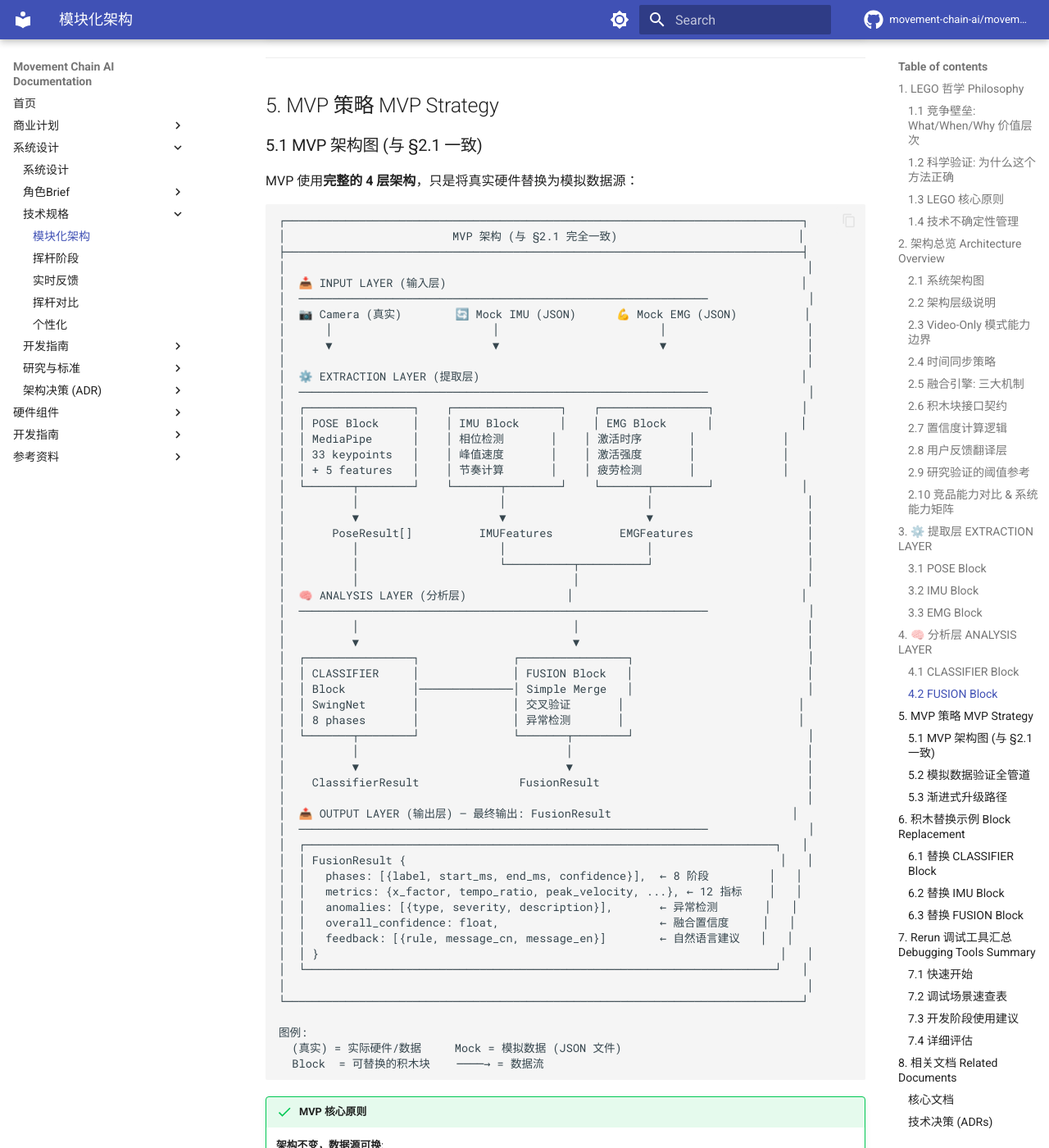
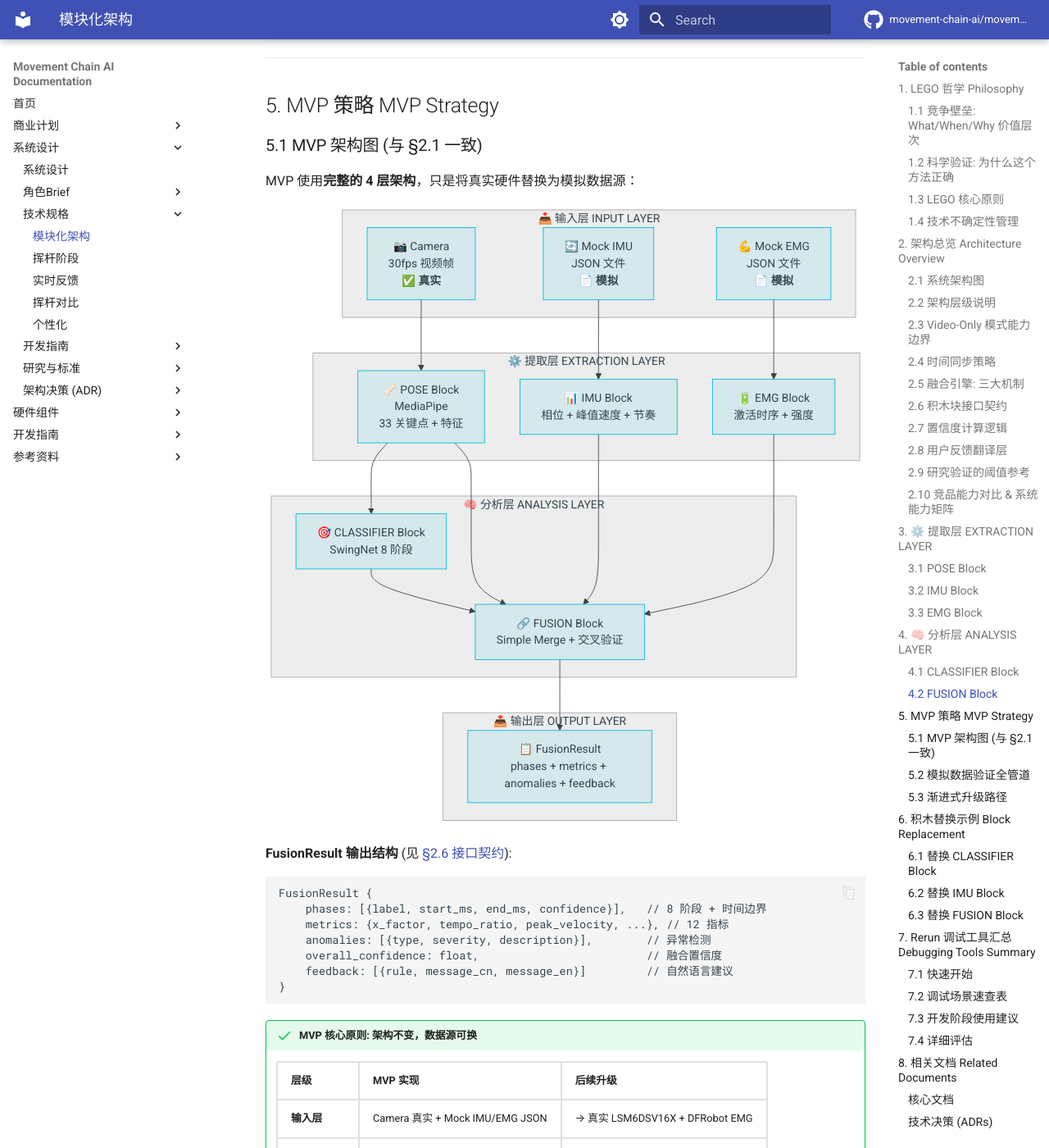
Before and after one commit to movement-chain-ai/movement-chain-docs, an MkDocs documentation site: the page built from docs/zh/design/specs/modular-architecture.md, in a window 1280 px wide and 1400 px high, scrolled down 21448 px. Shown: the whole window at 82% size. Built offline with MkDocs 1.6.1 and Material for MkDocs 9.7.7, drawn with Linux system fonts in a browser that asks for light colours; comment, search, counter and statistics services are not loaded; the version menu is left out; some of the changed text lies outside the part shown.

Commit message:
docs: §5.1 MVP 架构图改用 Mermaid 格式
- 从 ASCII 改为 Mermaid flowchart，与 §2.1 格式一致
- 输入层节点标注 ✅真实 / 📄模拟 区分数据源
- FusionResult 结构单独展示，链接到 §2.6 接口契约

````diff
--- a/docs/zh/design/specs/modular-architecture.md
+++ b/docs/zh/design/specs/modular-architecture.md
@@ -880,71 +880,62 @@ FUSION Block 的核心价值在于**诊断算法** — 这些算法只有三模
 
 MVP 使用**完整的 4 层架构**，只是将真实硬件替换为模拟数据源：
 
-```text
-┌─────────────────────────────────────────────────────────────────────────────┐
-│                         MVP 架构 (与 §2.1 完全一致)                           │
-├─────────────────────────────────────────────────────────────────────────────┤
-│                                                                              │
-│  📥 INPUT LAYER (输入层)                                                     │
-│  ─────────────────────────────────────────────────────────────               │
-│  📷 Camera (真实)        🔄 Mock IMU (JSON)      💪 Mock EMG (JSON)          │
-│      │                        │                        │                     │
-│      ▼                        ▼                        ▼                     │
-│                                                                              │
-│  ⚙️ EXTRACTION LAYER (提取层)                                                │
-│  ─────────────────────────────────────────────────────────────               │
-│  ┌────────────────┐    ┌────────────────┐    ┌────────────────┐             │
-│  │ POSE Block     │    │ IMU Block      │    │ EMG Block      │             │
-│  │ MediaPipe      │    │ 相位检测       │    │ 激活时序       │             │
-│  │ 33 keypoints   │    │ 峰值速度       │    │ 激活强度       │             │
-│  │ + 5 features   │    │ 节奏计算       │    │ 疲劳检测       │             │
-│  └───────┬────────┘    └───────┬────────┘    └───────┬────────┘             │
-│          │                     │                     │                       │
-│          ▼                     ▼                     ▼                       │
-│       PoseResult[]          IMUFeatures          EMGFeatures                 │
-│          │                     │                     │                       │
-│          │                     └──────────┬──────────┘                       │
-│          │                                │                                  │
-│  🧠 ANALYSIS LAYER (分析层)               │                                  │
-│  ─────────────────────────────────────────────────────────────               │
-│          │                                │                                  │
-│          ▼                                ▼                                  │
-│  ┌────────────────┐              ┌────────────────┐                          │
-│  │ CLASSIFIER     │              │ FUSION Block   │                          │
-│  │ Block          │──────────────│ Simple Merge   │                          │
-│  │ SwingNet       │              │ 交叉验证       │                          │
-│  │ 8 phases       │              │ 异常检测       │                          │
-│  └───────┬────────┘              └───────┬────────┘                          │
-│          │                               │                                   │
-│          ▼                               ▼                                   │
-│    ClassifierResult               FusionResult                               │
-│                                                                              │
-│  📤 OUTPUT LAYER (输出层) — 最终输出: FusionResult                           │
-│  ─────────────────────────────────────────────────────────────               │
-│  ┌──────────────────────────────────────────────────────────────────────┐   │
-│  │ FusionResult {                                                        │   │
-│  │   phases: [{label, start_ms, end_ms, confidence}],  ← 8 阶段         │   │
-│  │   metrics: {x_factor, tempo_ratio, peak_velocity, ...}, ← 12 指标    │   │
-│  │   anomalies: [{type, severity, description}],       ← 异常检测       │   │
-│  │   overall_confidence: float,                        ← 融合置信度     │   │
-│  │   feedback: [{rule, message_cn, message_en}]        ← 自然语言建议   │   │
-│  │ }                                                                     │   │
-│  └──────────────────────────────────────────────────────────────────────┘   │
-│                                                                              │
-└─────────────────────────────────────────────────────────────────────────────┘
+```mermaid
+flowchart TB
+    subgraph INPUT["📥 输入层 INPUT LAYER"]
+        CAM["📷 Camera<br/>30fps 视频帧<br/><b>✅ 真实</b>"]
+        IMU_IN["🔄 Mock IMU<br/>JSON 文件<br/><b>📄 模拟</b>"]
+        EMG_IN["💪 Mock EMG<br/>JSON 文件<br/><b>📄 模拟</b>"]
+    end
 
-图例:
-  (真实) = 实际硬件/数据     Mock = 模拟数据 (JSON 文件)
-  Block  = 可替换的积木块    ────→ = 数据流
+    subgraph EXTRACT["⚙️ 提取层 EXTRACTION LAYER"]
+        POSE["🦴 POSE Block<br/>MediaPipe<br/>33 关键点 + 特征"]
+        IMU_BLK["📊 IMU Block<br/>相位 + 峰值速度 + 节奏"]
+        EMG_BLK["🔋 EMG Block<br/>激活时序 + 强度"]
+    end
+
+    subgraph ANALYZE["🧠 分析层 ANALYSIS LAYER"]
+        CLASSIFIER["🎯 CLASSIFIER Block<br/>SwingNet 8 阶段"]
+        FUSION["🔗 FUSION Block<br/>Simple Merge + 交叉验证"]
+    end
+
+    subgraph OUTPUT["📤 输出层 OUTPUT LAYER"]
+        RESULT["📋 FusionResult<br/>phases + metrics + anomalies + feedback"]
+    end
+
+    CAM --> POSE
+    IMU_IN --> IMU_BLK
+    EMG_IN --> EMG_BLK
+
+    POSE --> CLASSIFIER
+    POSE --> FUSION
+    IMU_BLK --> FUSION
+    EMG_BLK --> FUSION
+    CLASSIFIER --> FUSION
+
+    FUSION --> RESULT
 ```
 
-!!! success "MVP 核心原则"
-    **架构不变，数据源可换**:
+**FusionResult 输出结构** (见 [§2.6 接口契约](#26-积木块接口契约)):
 
-    - 输入层: Camera 真实，IMU/EMG 用 Mock JSON
-    - 提取层: 3 个 Block 接口不变，内部实现可替换
-    - 分析层: CLASSIFIER + FUSION 逻辑相同
-    - 输出层: FusionResult 结构固定 (见 §2.6 接口契约)
+```text
+FusionResult {
+    phases: [{label, start_ms, end_ms, confidence}],   // 8 阶段 + 时间边界
+    metrics: {x_factor, tempo_ratio, peak_velocity, ...}, // 12 指标
+    anomalies: [{type, severity, description}],        // 异常检测
+    overall_confidence: float,                         // 融合置信度
+    feedback: [{rule, message_cn, message_en}]         // 自然语言建议
+}
+```
+
+!!! success "MVP 核心原则: 架构不变，数据源可换"
+
+    | 层级 | MVP 实现 | 后续升级 |
+    |-----|---------|---------|
+    | **输入层** | Camera 真实 + Mock IMU/EMG JSON | → 真实 LSM6DSV16X + DFRobot EMG |
+    | **提取层** | 3 个 Block 接口不变 | 内部实现可替换 |
+    | **分析层** | SwingNet + Simple Merge | → BiGRU + Kalman Filter |
+    | **输出层** | FusionResult 结构固定 | 不变 |
 
 ### 5.2 模拟数据验证全管道
 
@@ -1162,6 +1153,10 @@ Phase 4+ (Week 5-8): Integration & Testing
 
 | 版本 | 日期 | 修改内容 |
 |------|------|----------|
+| 2.4 | 2025-12-19 | §5.1 改用 Mermaid 图 |
+| | | • §5.1: 从 ASCII 改为 Mermaid，与 §2.1 格式一致 |
+| | | • 输入层节点标注 ✅真实 / 📄模拟 区分数据源 |
+| | | • FusionResult 结构单独展示，链接到 §2.6 接口契约 |
 | 2.3 | 2025-12-19 | 架构一致性清理 |
 | | | • §5.1: 重写 MVP 架构图，与 §2.1 完全一致 (4层架构 + FusionResult 输出) |
 | | | • 删除旧 §6 (Pipeline Modes) — 与 §5 重复 |
````
